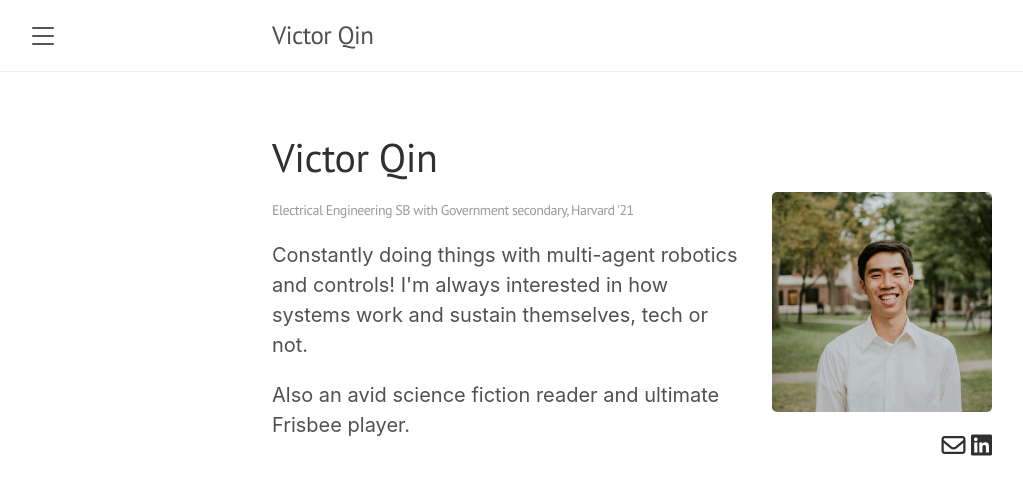
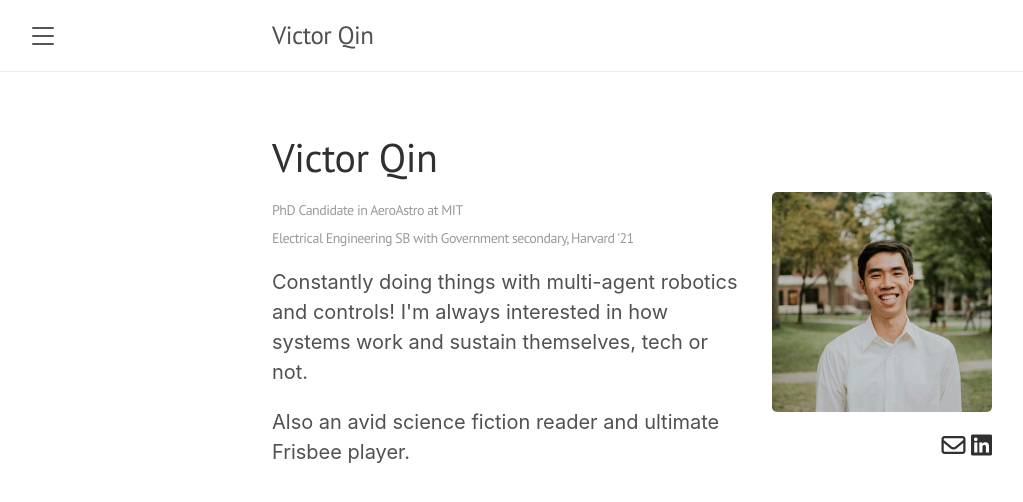
Before and after one commit to victor-qin/victor-qin.github.io, a Jekyll site: the page built from index.html, in a window 1280 px wide. Shown: the top 502 px of the page, without its empty margins (8-1031 px from the left). Built offline with Jekyll 4.4.1, drawn with Linux system fonts in a browser that asks for light colours; nearby versions of some CDN libraries; the list of posts is cut into pages by our own code.

Commit message:
small change

```diff
--- a/index.html
+++ b/index.html
@@ -6,7 +6,10 @@ title: Victor Qin
 <div class="row">
     <div class="col-md-8">
         <!-- <h1 class="post-title">Victor Qin</h1> -->
-        <h6 class="subtext"><p class="post-date">Electrical Engineering SB with Government secondary, Harvard '21</p></h6>
+        <h6 class="subtext">
+            <p class="post-date">PhD Candidate in AeroAstro at MIT</p>
+            <p class="post-date">Electrical Engineering SB with Government secondary, Harvard '21</p>
+        </h6>
 
         <p>Constantly doing things with multi-agent robotics and controls! I'm always interested in how systems work and sustain themselves, tech or not.</p>
 
```
